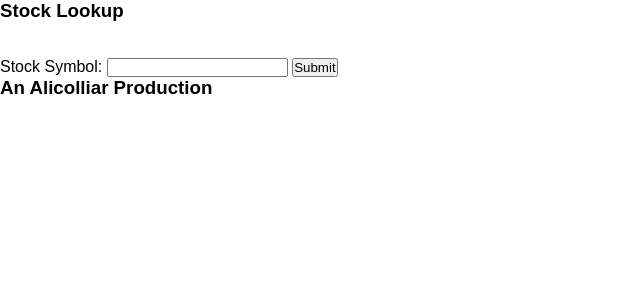
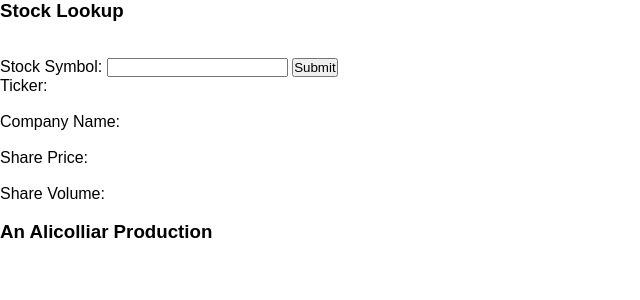
Before and after one commit to Alicolliar/Trolligarch-Markets, a Flask app: page /lookup in a window 1280 px wide. Shown: the part 105-405 px from the top of the page, without its empty margins (0-640 px from the left). Run offline with Flask 2, Linux system fonts and the light colour scheme.

Commit message:
Getting Help

```diff
--- a/routes.py
+++ b/routes.py
@@ -13,8 +13,7 @@ def lookup():
         if request.method == "post":
             stockFile = open("stocks.csv", "r")
             stocks = csv.reader(stockFile)
-            next(reader)
-            ticker = request.form.get("ticker")
+            ticker = request.form.get(ticker)
             for row in stocks:
                 tickers.append(row[0])
                 name.append(row[1])
@@ -27,12 +26,14 @@ def lookup():
                     data.append(name[i])
                     data.append(price[i])
                     data.append(vol[i])
+            if data == False:
+                data.append("Invalid Stock")
 
-        return render_template('about.html', data=data)
+        return render_template('about.html', message=data)
 
 @app.route('/invest', methods=['post', 'get'])
 def investPage():
-     if request.method == "post":
+     if request.method == 'post':
          stockFile = open("stocks.csv", "r")
          orderFile = open("orders.csv", "w")
          person = request.form.get("purchaser")
--- a/templates/about.html
+++ b/templates/about.html
@@ -14,12 +14,10 @@
       <input type="submit">
     </form>
 
-        {% if data %}
-          <p>Ticker: {{data[0]}}</p></br>
-          <p>Company Name: {{data[1]}}</p></br>
-          <p>Share Price: {{data[2]}}</p></br>
-          <p>Share Volume: {{data[3]}}</p></br>
-        {% endif %}
+          <p>Ticker: {{message[0]}}</p></br>
+          <p>Company Name: {{message[1]}}</p></br>
+          <p>Share Price: {{message[2]}}</p></br>
+          <p>Share Volume: {{message[3]}}</p></br>
 
     {% endblock %}
   </body>
```
